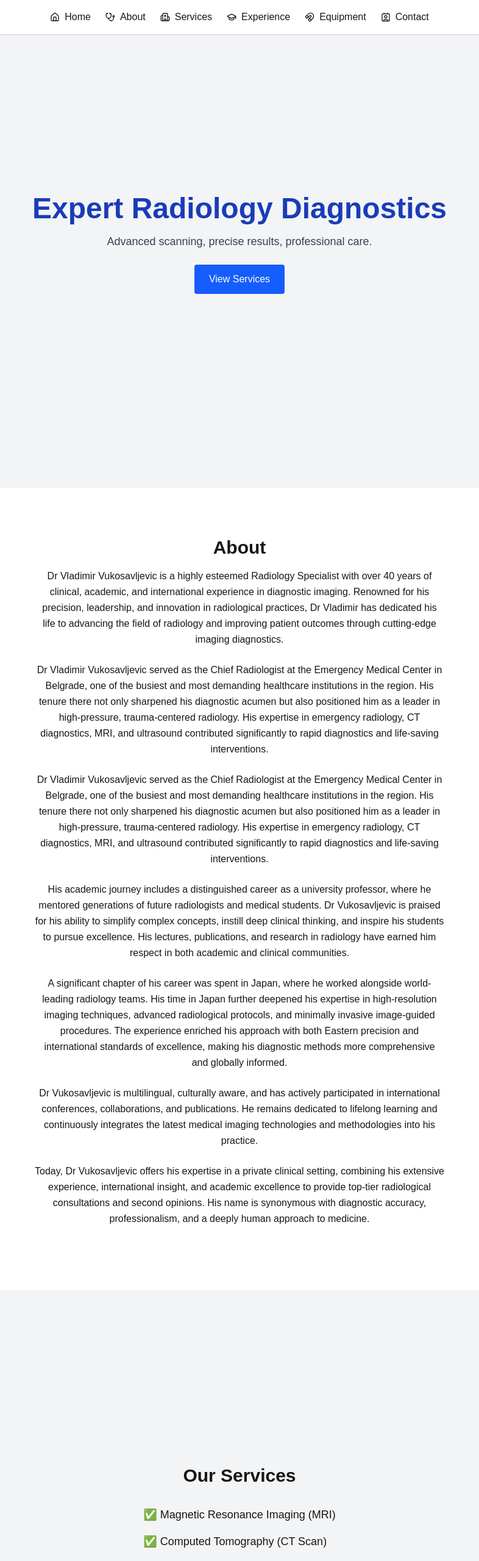
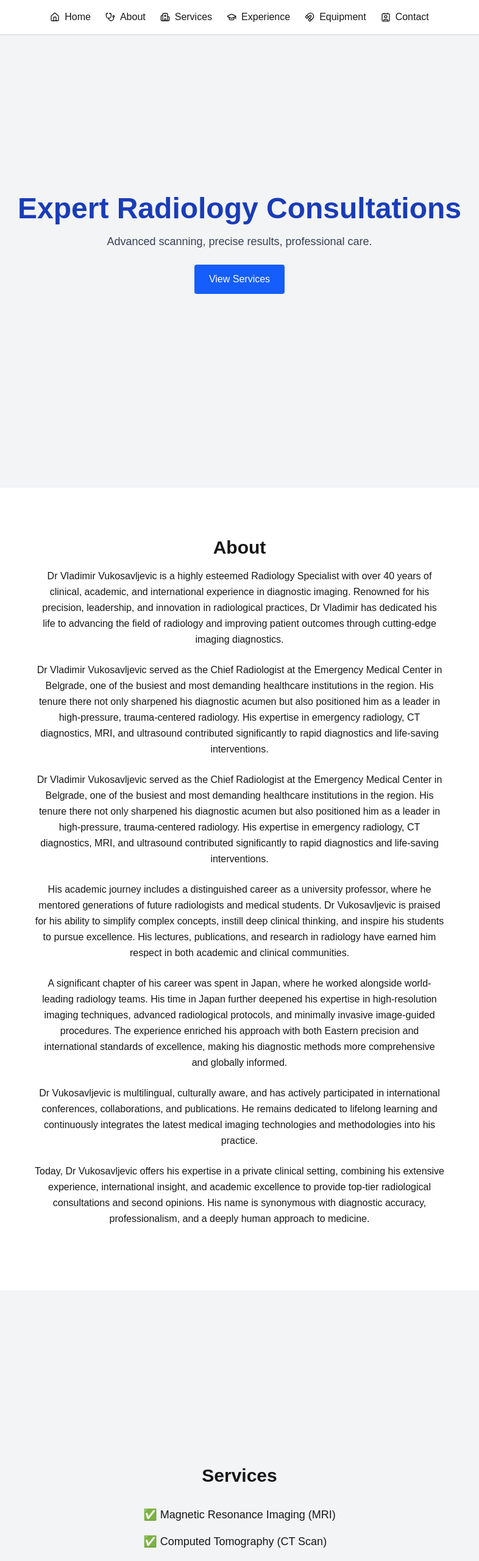
Before and after one commit to djordjevukosavljevic/YourOrtho, a Next.js app: page / in a window 1280 px wide. Shown: the top 2560 px of the page at 61% size, without its empty margins (247-1033 px from the left). Built offline with nearby package versions, Linux system fonts and the light colour scheme.

Commit message:
small updates

```diff
--- a/src/app/page.tsx
+++ b/src/app/page.tsx
@@ -7,7 +7,7 @@ import About from "@/components/About";
 import Contacts from "@/components/Contact";
 import Services from "@/components/Services"
 import Experience from "@/components/Experience";
-
+import Equipment from "@/components/Equipment";
 
 export default function HomePage() {
   return (
@@ -37,7 +37,7 @@ export default function HomePage() {
 
       {/* HERO */}
       <section id="hero" className="min-h-screen flex flex-col items-center justify-center bg-gray-100">
-        <h1 className="text-5xl font-bold text-center text-blue-800">Expert Radiology Diagnostics</h1>
+        <h1 className="text-5xl font-bold text-center text-blue-800">Expert Radiology Consultations</h1>
         <p className="mt-4 text-lg text-center text-gray-700">Advanced scanning, precise results, professional care.</p>
         <a href="#services" className="mt-6 px-6 py-3 bg-blue-600 text-white rounded hover:bg-blue-700">
           View Services
@@ -65,10 +65,9 @@ export default function HomePage() {
 
       {/* EQUIPMENT */}
       <section id="equipment" className="min-h-screen flex flex-col justify-center bg-gray-100 px-4 py-20">
-        <h2 className="text-3xl font-bold text-center mb-8">Our Equipment</h2>
-        <p className="max-w-2xl mx-auto text-center text-gray-700">
-          Our clinic is equipped with the latest MRI and CT scanning technology for the most precise diagnostic results.
-        </p>
+        <div>
+          <Equipment></Equipment>
+        </div>
       </section>
 
       {/* CONTACT */}
--- a/src/components/Equipment.tsx
+++ b/src/components/Equipment.tsx
@@ -0,0 +1,10 @@
+export default function Equipment() {
+    return (
+        <div>
+            <h2 className="text-3xl font-bold text-center mb-8">Our Equipment</h2>
+            <p className="max-w-2xl mx-auto text-center text-gray-700">
+                Our clinic is equipped with the latest MRI and CT scanning technology for the most precise diagnostic results.
+            </p>
+        </div>
+    );
+}
--- a/src/components/Services.tsx
+++ b/src/components/Services.tsx
@@ -1,7 +1,7 @@
 export default function Services() {
     return (
         <div>
-            <h2 className="text-3xl font-bold text-center mb-8">Our Services</h2>
+            <h2 className="text-3xl font-bold text-center mb-8">Services</h2>
             <ul className="space-y-4 text-lg text-black-700 max-w-xl mx-auto">
                 <li>✅ Magnetic Resonance Imaging (MRI)</li>
                 <li>✅ Computed Tomography (CT Scan)</li>
```
